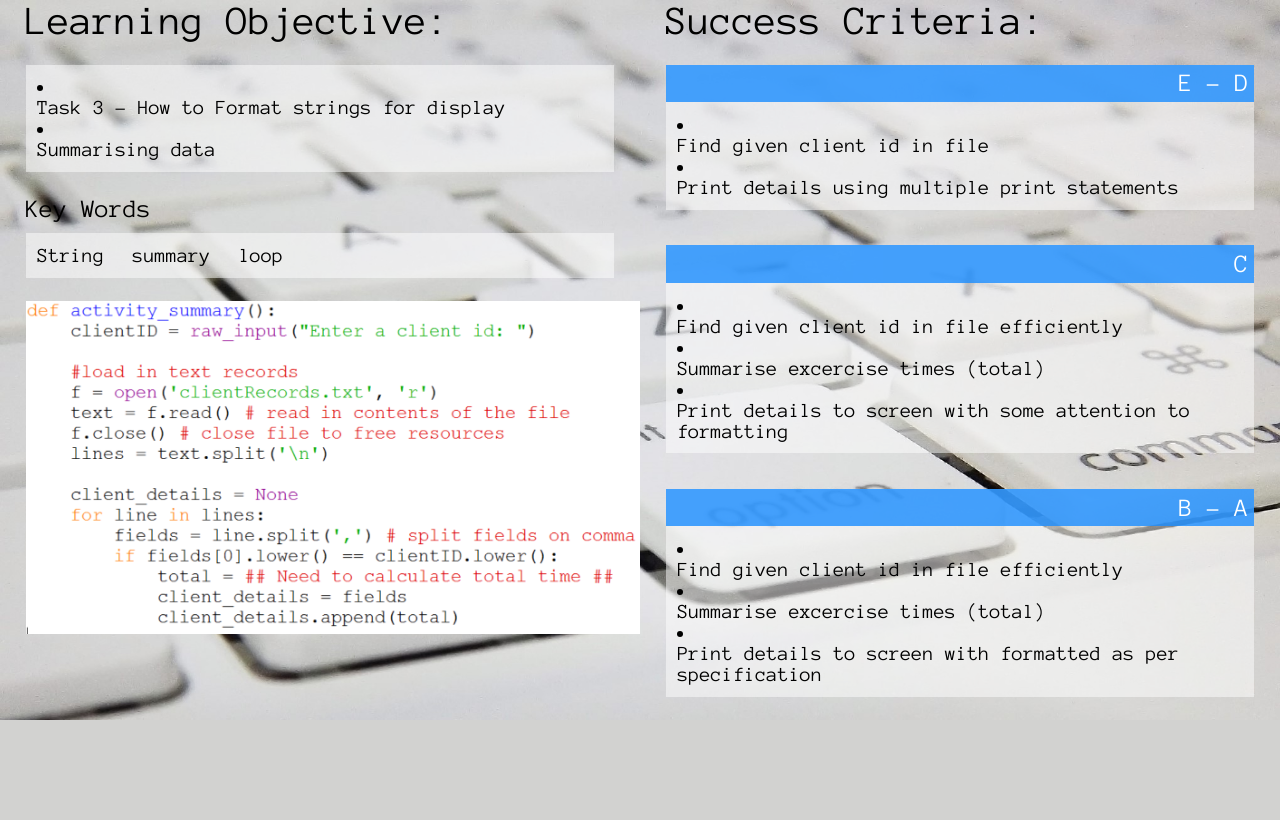
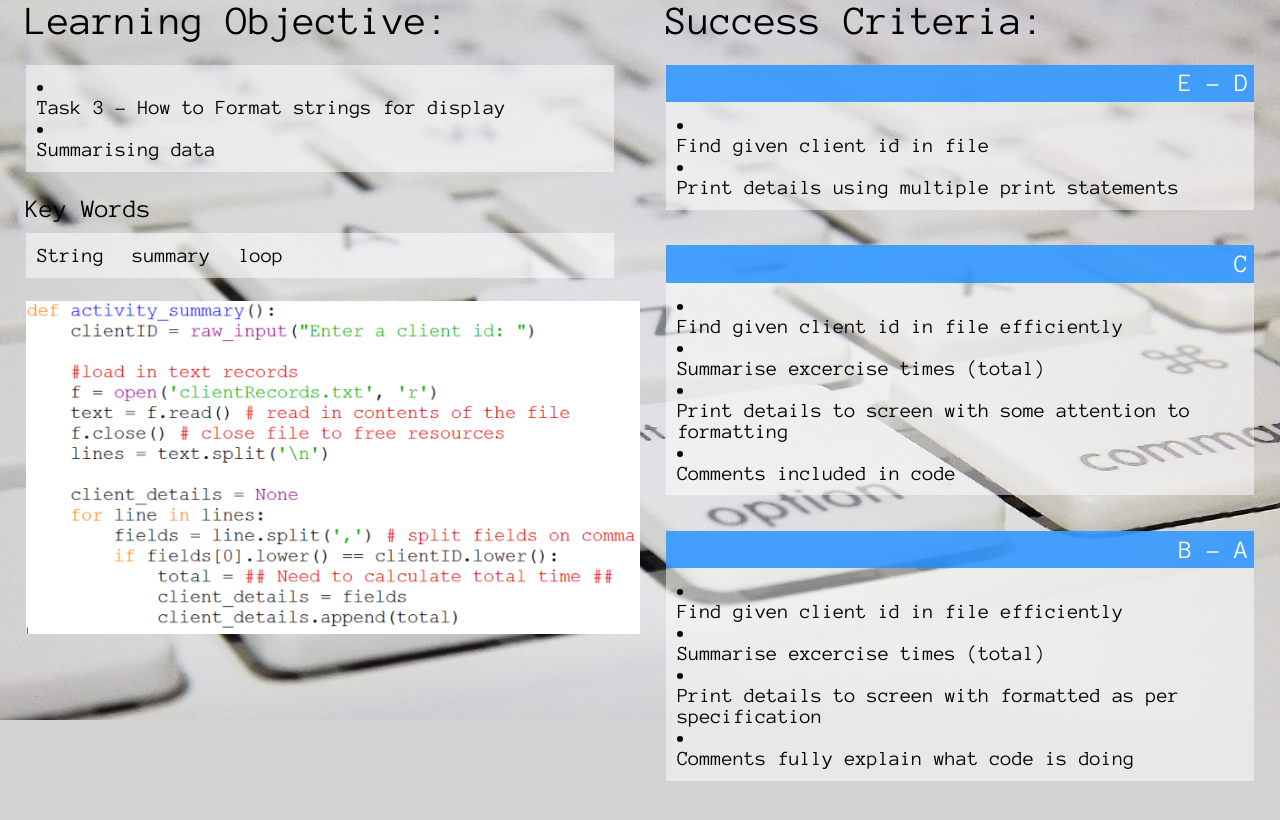
Before and after one commit to MalphasWats/computing.codes, a Jekyll site: the page built from _posts/2015-12-15-CA-str-formatting.markdown, in a window 1280 px wide. Shown: the top 820 px of the page. Built offline with Jekyll 4.4.1, drawn with Linux system fonts in a browser that asks for light colours; Markdown is read by kramdown in place of the engine named in the settings.

Commit message:
updated criteria

```diff
--- a/_posts/2015-12-15-CA-str-formatting.markdown
+++ b/_posts/2015-12-15-CA-str-formatting.markdown
@@ -18,11 +18,13 @@ wilf_2_bullets:
 - Find given client id in file efficiently
 - Summarise excercise times (total)
 - Print details to screen with some attention to formatting
+- Comments included in code
 wilf_3_levels: B - A
 wilf_3_bullets:
 - Find given client id in file efficiently
 - Summarise excercise times (total)
 - Print details to screen with formatted as per specification
+- Comments fully explain what code is doing
 ---
 
 ![Code Snippet](/resources/images/code_snippet_1.png)
```
